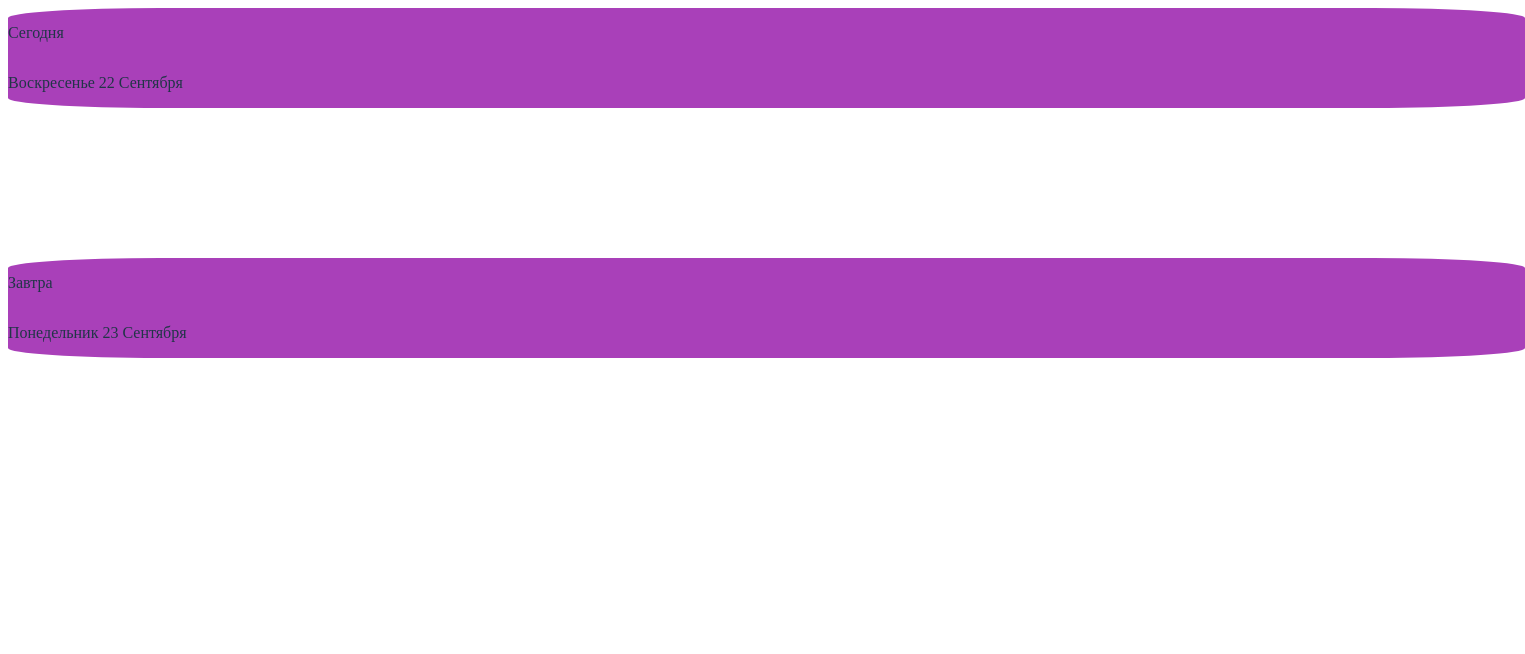
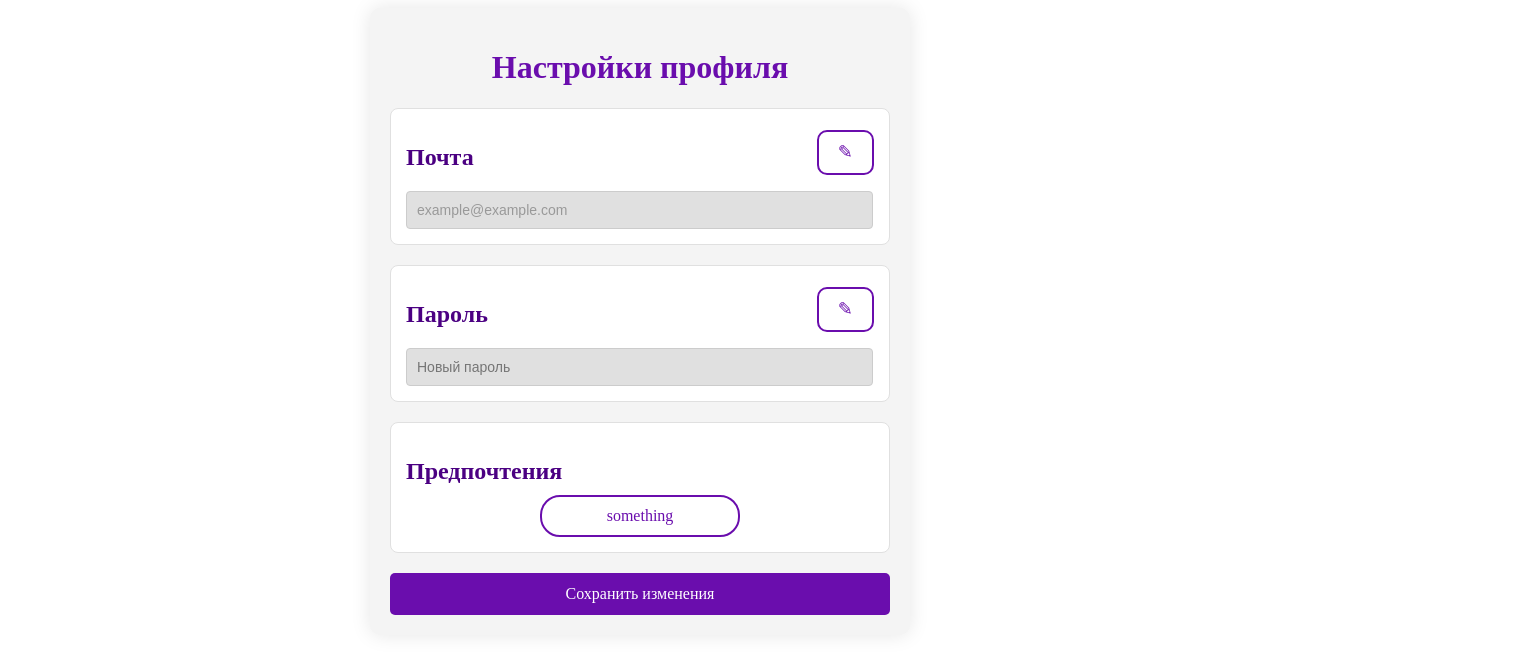
Before and after one commit to krino45/Hackathon_school21_2024, a Vue app in the folder system-events/: page / in a window 1280 px wide. Shown: the top 654 px of the page, 1525 px wide, since content can reach past the window. Built offline with nearby package versions, Linux system fonts and the light colour scheme; no server answers; a web font is replaced by a local one.

Commit message:
commit to pull

```diff
--- a/system-events/src/App.vue
+++ b/system-events/src/App.vue
@@ -3,12 +3,14 @@ import HelloWorld from './components/HelloWorld.vue'
 import TestComp from './components/TestCompon.vue'
 import Header from './components/Header.vue'
 import Calendar from './components/Calendar.vue'
+import SettingsView from './views/SettingsView.vue'
 </script>
 
 <template>
 
   <!-- <Header/>  -->
-   <Calendar/>
+   <!-- <Calendar/> -->
+    <SettingsView/>
 
   <TestComp/>
 </template>
--- a/system-events/src/components/Calendar.vue
+++ b/system-events/src/components/Calendar.vue
@@ -1,12 +1,17 @@
-<script setup>
+<script>
+import axios from 'axios';
 import { ref, onMounted } from 'vue'
+export default {
 
-const shift = 0
-const day = ref('')
-const next = ref('')
-const date = ref('')
-const nextDate = ref('')
-const weekDays = [
+    data(){
+        return {
+        shift: 0,
+        day: '',
+        next: '',
+        date: '',
+        nextDate: '',
+        eventId: 0,
+        weekDays: [
         ' Воскресенье',
         ' Понедельник',
         ' Вторник',
@@ -14,8 +19,8 @@ const weekDays = [
         ' Четверг',
         ' Пятница',
         ' Суббота',
-]
-const months = [
+        ],
+        months: [
             ' Января',
             ' Февраля',
             ' Марта',
@@ -29,27 +34,47 @@ const months = [
             ' Ноября',
             ' Декабря'
         ]
+        };
+    },
 
-onMounted(() => {
-  day.value = getDayOfWeek(shift)
-  next.value = getDayOfWeek(shift + 1)
-  date.value = getDay(shift)
-  nextDate.value = getDay(shift + 1)
-})
+    mounted(){
+        this.fetch()
+    },
 
-const getDayOfWeek = (shift) => {
+methods:{
+
+
+    getDayOfWeek(shift){
         let day = new Date().getDay() + shift
         while (day >= 7){
             day = day - 7
         }
-    return weekDays[day]
+        return this.weekDays[day]
+    },
+    async fetch()
+    {
+        this.day = this.getDayOfWeek(this.shift);
+        this.next = this.getDayOfWeek(this.shift + 1)
+        this.date = this.getDay(this.shift)
+        this.nextDate = this.getDay(this.hift + 1)
+        try {
+        const response = await axios.get(import.meta.env.VITE_NODE_API_HOST + '/api/events'); // URL нашего бэкенда
+        this.preferences = JSON.parse(response.data).map(item => item.EventId);
+
+        console.info(JSON.parse(response.data).map(item => item.EventId));
+
+      } catch (error) {
+        console.error('Error fetching preferences:', error);
       }
 
-const getDay = (shift) => {
-    let d = new Date(new Date().getTime() + 24 * 60 * 60 * 1000 * shift).getDate()  + months[new Date(new Date().getTime() + 24 * 60 * 60 * 1000 * shift).getMonth()]
+    },
+
+        getDay(shift){
+            let d = new Date(new Date().getTime() + 24 * 60 * 60 * 1000 * this.shift).getDate()  + this.months[new Date(new Date().getTime() + 24 * 60 * 60 * 1000 * this.shift).getMonth()]
             return d
         }
-
+    }
+}
 </script>
 
 <template>
@@ -61,7 +86,8 @@ const getDay = (shift) => {
         </div>
         <div class="date">
             <p>Завтра</p>
-            <p>{{ next }} {{ nextDate }}</p>
+            <p>{{ next }} {{ nextDate }} Ивент:{{ eventId }}</p>
+
         </div>
     </div>
 </template>
@@ -80,7 +106,7 @@ const getDay = (shift) => {
 
     .date
     {
-        width: 100%;
+        width: 20%;
         height:fit-content;
         min-height: 40%;
         display: flex;
--- a/system-events/src/components/Header.vue
+++ b/system-events/src/components/Header.vue
@@ -61,6 +61,7 @@
         position: relative;
         width: 20%;
         top: 30%;
+        right: -1%;
     }
 
     .menu
```
Also changed, not shown: 2 other files (tests, documents, lock files or other folders). Lines whose indentation alone changed are shown as unchanged.
